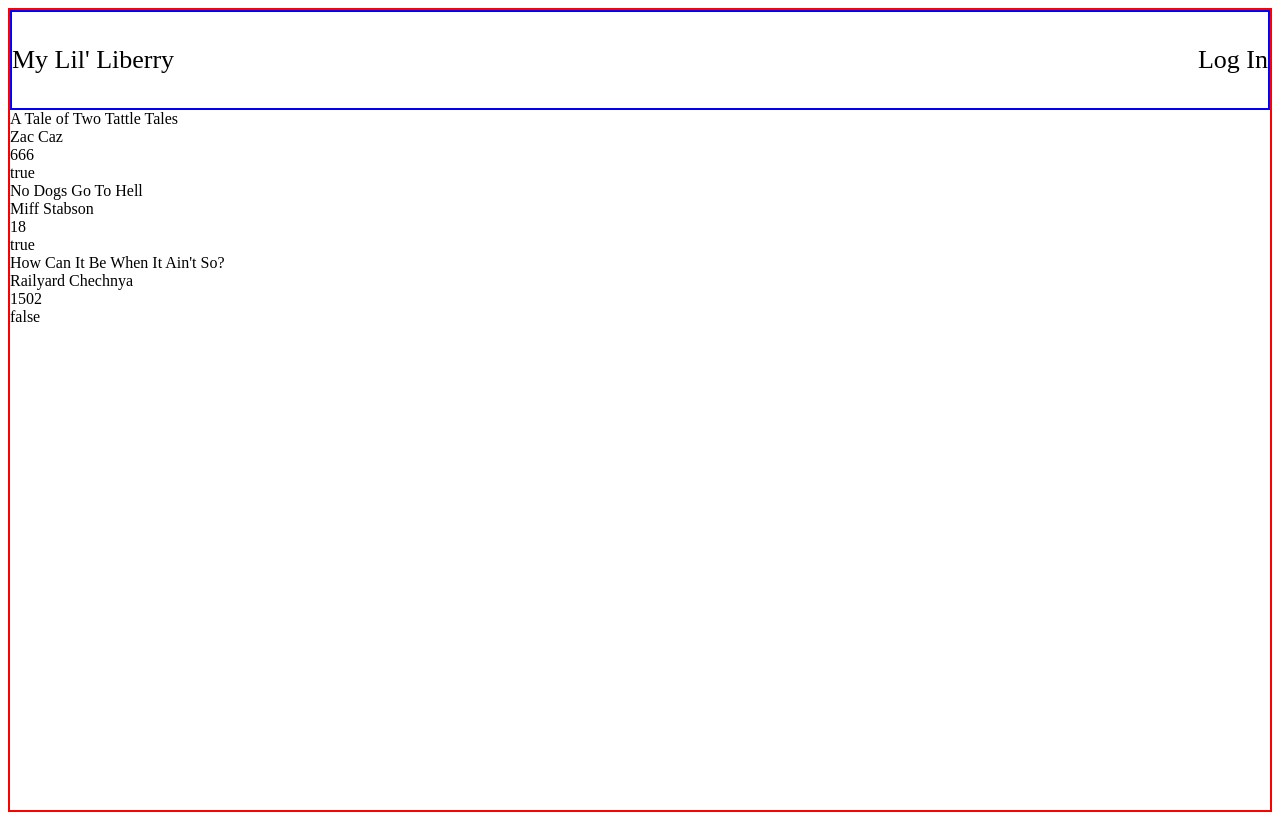
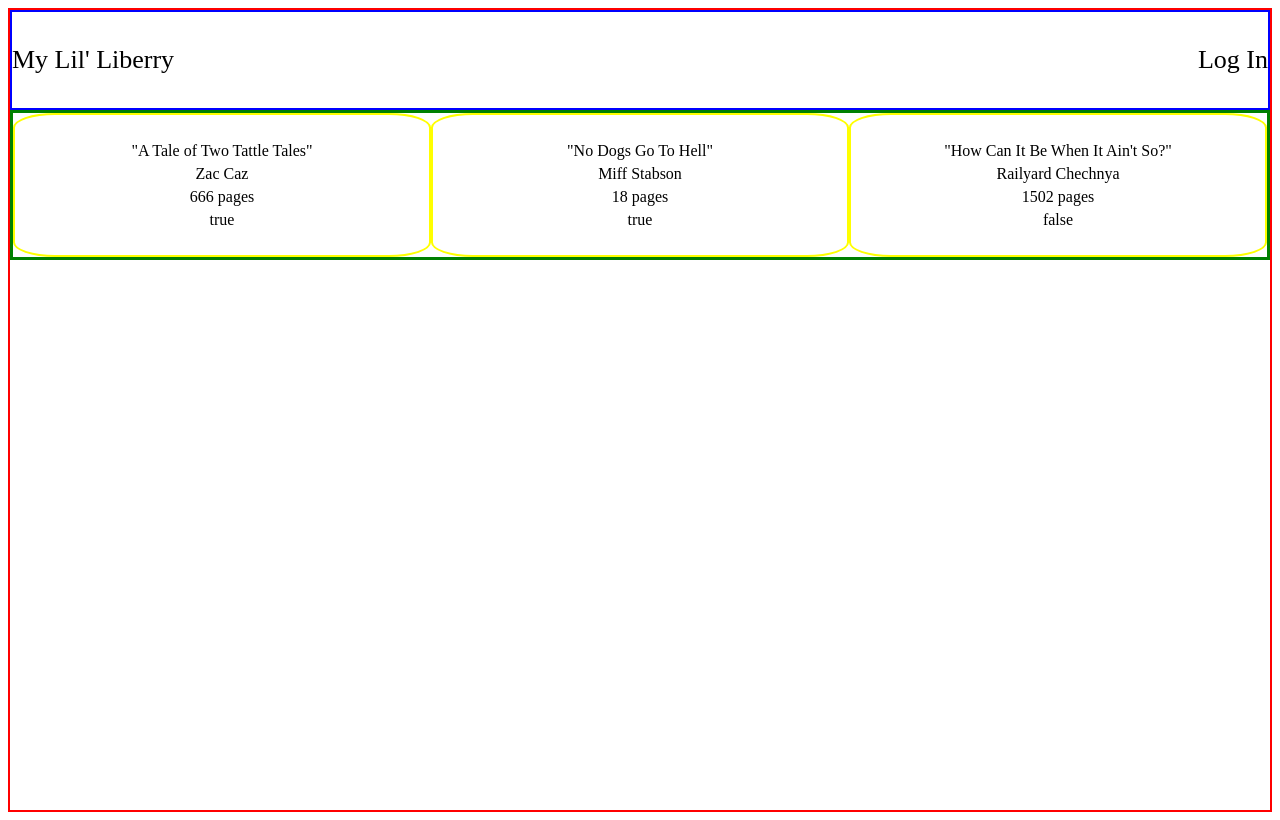
Before and after one commit to technexx/Personal-Library, a plain HTML site: page index.html in a window 1280 px wide. Drawn offline with Linux system fonts and the light colour scheme.

Commit message:
basic grid layout for books

```diff
--- a/script.js
+++ b/script.js
@@ -16,9 +16,9 @@ function populateBooks(bookList) {
         pagesDiv.classList.add("pages")
         hasReadDiv.classList.add("hasRead")
 
-        titleDiv.innerText = bookList[i].title
+        titleDiv.innerText = "\"" + bookList[i].title + "\""
         authorDiv.innerText = bookList[i].author
-        pagesDiv.innerText = bookList[i].pages
+        pagesDiv.innerText = bookList[i].pages + " pages"
         hasReadDiv.innerText = bookList[i].hasRead
 
         bookDiv.appendChild(titleDiv)
@@ -48,10 +48,6 @@ let myLibrary = [new Book("A Tale of Two Tattle Tales", "Zac Caz", "666", true),
 
 populateBooks(myLibrary)
 
-// const testBookOne = new Book("A Tale of Two Tattle Tales", "Zac Caz", "666", true)
-// const testBookTwo = new Book("No Dogs Go To Hell", "Miff Stabson", "18", true)
-// const testBookThree = new Book("How Can It Be When It Ain't So?", "Railyard Chechnya", "1502", false)
-
 // myLibrary.forEach(book => {
 //     //Todo: Create DOM elements
 // })
--- a/style.css
+++ b/style.css
@@ -11,5 +11,22 @@
     align-items: center;
     font-size: 26px;
     border: 2px solid blue;
+}
 
+.card-holder {
+    display: grid;
+    grid-template-columns: repeat(auto-fit, minmax(250px, 1fr));
+    border: 3px solid green;
 }
+
+.card-holder .book {
+    display: flex;
+    flex-direction: column;
+    justify-content: center;
+    align-items: center;
+    height: 100px;
+    border: 2px solid yellow;
+    border-radius: 10%;
+    padding: 20px;
+    gap: 5px;
+}
```
